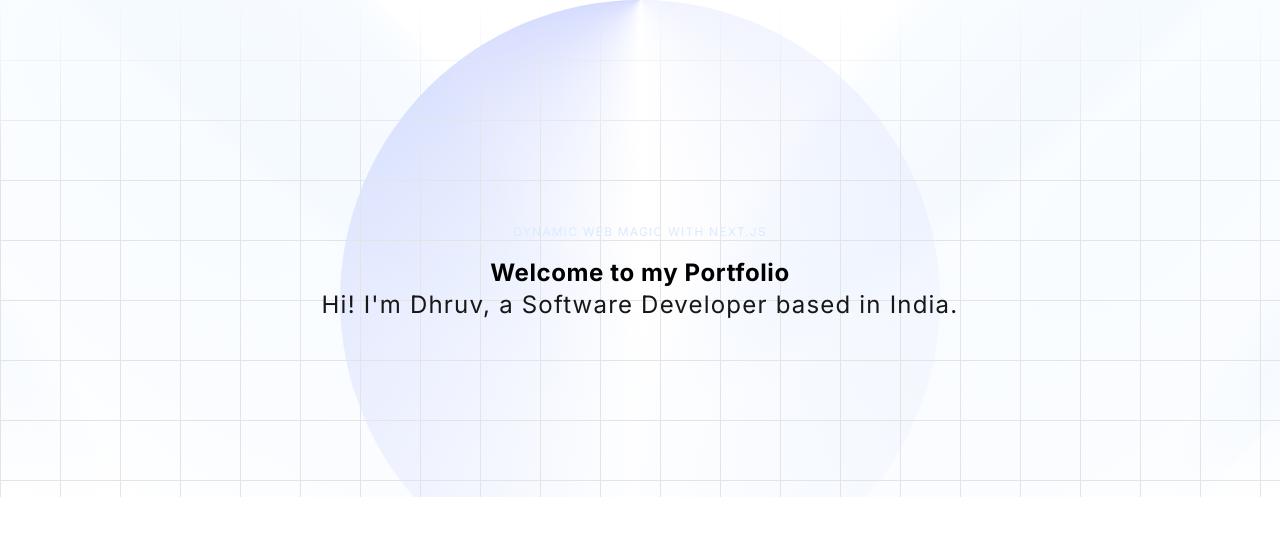
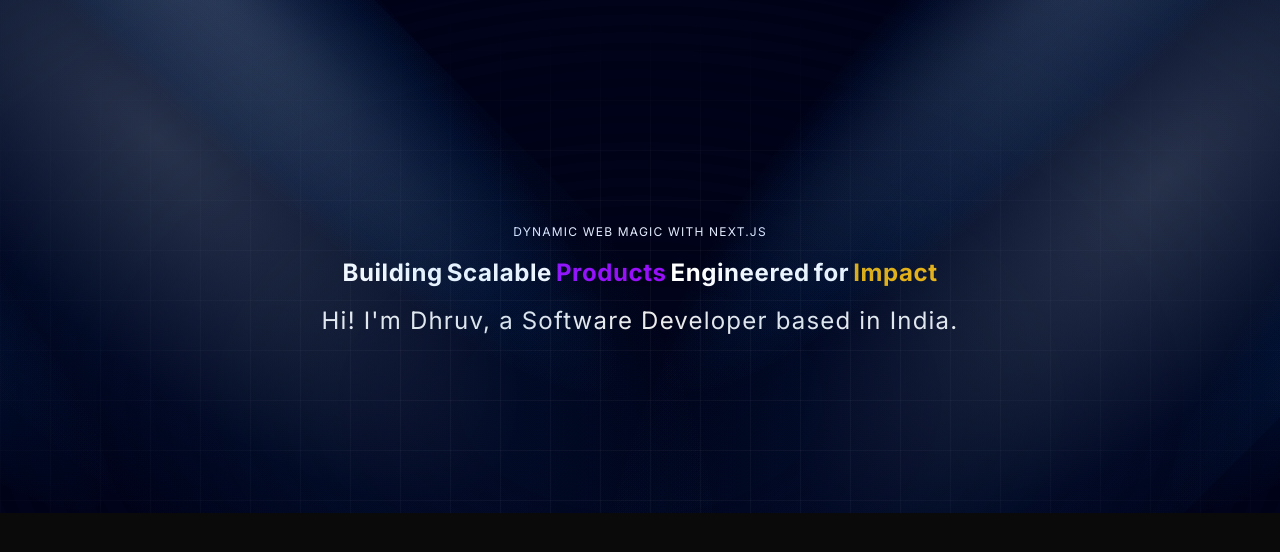
Before and after one commit to dhruvsoni-2001/Portfolio, a Next.js app: page / in a window 1280 px wide. Shown: the top 552 px of the page. Built offline with nearby package versions, Linux system fonts and the light colour scheme.

Commit message:
textgeneration
Worked on text generation part

```diff
--- a/app/globals.css
+++ b/app/globals.css
@@ -1,21 +1,9 @@
 @import "tailwindcss";
+
+/* Base variables (can be your dark theme defaults) */
 :root {
-	--background: #ffffff;
-	--foreground: #171717;
-}
-
-@theme inline {
-	--color-background: var(--background);
-	--color-foreground: var(--foreground);
-	--font-sans: var(--font-geist-sans);
-	--font-mono: var(--font-geist-mono);
-	--animate-spotlight: spotlight 2s ease 0.75s 1 forwards;
-}
-
-@media (prefers-color-scheme: dark) {
-	:root {
-		--background: #0a0a0a;
-		--foreground: #ededed;
+    --background: #0a0a0a; /* Dark background */
+    --foreground: #ededed; /* Light foreground */
     --color-bg-black-100: #000319;
     --color-black-200: rgba(17, 25, 40, 0.75);
     --color-black-300: rgba(255, 255, 255, 0.125);
@@ -23,7 +11,9 @@
     --color-white-200: #c1c2d3;
     --color-blue-100: #e4ecff;
 
-		--border: hsl(220 14% 95%);
+
+    /* Add your other dark mode variables here if they are not already defined within a dark: variant in Tailwind config */
+    --border: hsl(220 14% 95%); /* Adjust these to your dark theme values */
     --input: hsl(220 14% 97%);
     --ring: hsl(220 13% 91%);
     --primary: hsl(262 83% 58%);
@@ -41,12 +31,25 @@
     --card: hsl(0 0% 100%);
     --card-foreground: hsl(240 10% 10%);
 }
-}
+
+/* Remove the @media (prefers-color-scheme: dark) block entirely if you want to force dark mode.
+   The 'dark' class on the HTML element will ensure these variables are picked up by Tailwind's dark: variant. */
+
 
 body {
     background: var(--background);
     color: var(--foreground);
     font-family: Arial, Helvetica, sans-serif;
+}
+
+/* Your existing @theme inline and @layer utilities remain the same */
+@theme inline {
+    --color-background: var(--background);
+    --color-foreground: var(--foreground);
+    /* Ensure these are correctly pointing to your font variables if you're using them */
+    /* --font-sans: var(--font-geist-sans); */
+    /* --font-mono: var(--font-geist-mono); */
+    --animate-spotlight: spotlight 2s ease 0.75s 1 forwards;
 }
 
 @layer utilities {
--- a/app/layout.tsx
+++ b/app/layout.tsx
@@ -26,9 +26,8 @@ export default function RootLayout({
   children: React.ReactNode;
 }>) {
   return (
-    <html lang="en">
-      <body
-        className={`${inter.className}`}      >
+    <html lang="en" className="dark"> {/* <- force dark mode */}
+      <body className={`${inter.className}`}>
         {children}
       </body>
     </html>
--- a/components/Hero.tsx
+++ b/components/Hero.tsx
@@ -10,10 +10,9 @@ const Hero = () => {
 			 *  Link: https://ui.aceternity.com/components/spotlight
 			 */}
 			<div>
-				<Spotlight
-					conicalGradient="conic-gradient(from 180deg at 50% 0%, #fff 0deg, #a5b4fc 90deg, transparent 360deg)"
-					className="top-0 left-1/2 -translate-x-1/2"
-				/>
+				<Spotlight />
+				<Spotlight />
+				<Spotlight />
 			</div>
 
 			{/**
@@ -28,9 +27,8 @@ const Hero = () => {
 				{/* Radial gradient for the container to give a faded look */}
 				<div
 					className="absolute top-0 left-0 h-full w-full
-      bg-[linear-gradient(to_right,#e4e4e7_1px,transparent_1px),linear-gradient(to_bottom,#e4e4e7_1px,transparent_1px)]
-      dark:bg-[linear-gradient(to_right,rgba(255,255,255,0.05)_1px,transparent_1px),linear-gradient(to_bottom,rgba(255,255,255,0.05)_1px,transparent_1px)]
-      bg-[size:60px_60px]
+      bg-[linear-gradient(to_right,rgba(255,255,255,0.04)_1px,transparent_1px),linear-gradient(to_bottom,rgba(255,255,255,0.04)_1px,transparent_1px)]
+      bg-[size:50px_50px]
       [mask-image:linear-gradient(to_bottom,transparent_0%,black_20%,black_80%,transparent_100%)]"
 				></div>
 				<div
@@ -51,9 +49,12 @@ const Hero = () => {
 					 *
 					 *  change md:text-6xl, add more responsive code
 					 */}
-					 <TextGenerateEffect words="Welcome to my Portfolio" />
+					<TextGenerateEffect
+						words="Building Scalable Products Engineered for Impact"
+						className="text-center text-[40px] md:text-5xl lg:text-6xl"
+					/>
 
-					<p className="text-center md:tracking-wider mb-4 text-sm md:text-lg lg:text-2xl">
+					<p className="text-center md:tracking-wider my-4 text-sm md:text-lg lg:text-2xl ">
 						Hi! I&apos;m Dhruv, a Software Developer based in India.
 					</p>
 				</div>
--- a/components/ui/spotlight-new.tsx
+++ b/components/ui/spotlight-new.tsx
@@ -6,7 +6,6 @@ type SpotlightProps = {
 	gradientFirst?: string;
 	gradientSecond?: string;
 	gradientThird?: string;
-  conicalGradient?: string;
 	translateY?: number;
 	width?: number;
 	height?: number;
@@ -18,9 +17,8 @@ type SpotlightProps = {
 
 export const Spotlight = ({
 	gradientFirst = "radial-gradient(68.54% 68.72% at 55.02% 31.46%, hsla(210, 100%, 85%, .08) 0, hsla(210, 100%, 55%, .02) 50%, hsla(210, 100%, 45%, 0) 80%)",
-  gradientSecond = "radial-gradient(50% 50% at 50% 50%, hsla(210, 100%, 85%, .06) 0, hsla(210, 100%, 55%, .02) 80%, transparent 100%)",
-  gradientThird = "radial-gradient(50% 50% at 50% 50%, hsla(210, 100%, 85%, .04) 0, hsla(210, 100%, 45%, .02) 80%, transparent 100%)",
-  conicalGradient,
+	gradientSecond = "radial-gradient(50% 50% at 50% 50%, hsla(210, 100%, 85%, .08) 0, hsla(210, 100%, 55%, .02) 80%, transparent 100%)",
+	gradientThird = "radial-gradient(50% 50% at 50% 50%, hsla(210, 100%, 85%, .08) 0, hsla(210, 100%, 45%, .02) 80%, transparent 100%)",
 	translateY = -350,
 	width = 560,
 	height = 1380,
@@ -42,23 +40,6 @@ export const Spotlight = ({
 			}}
 			className={`pointer-events-none absolute inset-0 h-full w-full ${className}`}
 		>
-      {conicalGradient && (
-        <div
-          style={{
-            position: "absolute",
-            top: 0,
-            left: "50%",
-            transform: "translateX(-50%)",
-            width: "600px",
-            height: "600px",
-            background: conicalGradient,
-            opacity: 0.5,
-            borderRadius: "50%",
-            pointerEvents: "none",
-            zIndex: 50,
-          }}
-        />
-      )}
 			<motion.div
 				animate={{
 					x: [0, xOffset, 0],
@@ -143,6 +124,7 @@ export const Spotlight = ({
 					}}
 					className={`absolute top-0 right-0 origin-top-right`}
 				/>
+
 			</motion.div>
 		</motion.div>
 	);
--- a/components/ui/text-generate-effect.tsx
+++ b/components/ui/text-generate-effect.tsx
@@ -16,6 +16,7 @@ export const TextGenerateEffect = ({
 }) => {
 	const [scope, animate] = useAnimate();
 	const wordsArray = words.split(" ");
+	const charsArray = words.split("");
 	useEffect(() => {
 		animate(
 			"span",
@@ -30,14 +31,23 @@ export const TextGenerateEffect = ({
 		);
 	}, [scope.current]);
 
+	const highlightWords: { [key: string]: string } = {
+		products: "text-purple-600",
+		impact: "text-yellow-500",
+	};
 	const renderWords = () => {
 		return (
-      <motion.div ref={scope}>
+			<motion.div ref={scope} className="flex flex-wrap justify-center gap-1">
 				{wordsArray.map((word, idx) => {
+					const cleanWord = word.toLowerCase().replace(/[^a-z]/gi, ""); // Remove punctuation
+					const highlightClass =
+						highlightWords[cleanWord] ||
+						"text-white  opacity-0";
+
 					return (
 						<motion.span
 							key={word + idx}
-              className="dark:text-white text-black opacity-0"
+							className={`${highlightClass} opacity-0`}
 							style={{
 								filter: filter ? "blur(10px)" : "none",
 							}}
@@ -49,7 +59,6 @@ export const TextGenerateEffect = ({
 			</motion.div>
 		);
 	};
-
 	return (
 		<div className={cn("font-bold", className)}>
 			<div className="mt-4">
```
Also changed, not shown: 1 other file (tests, documents, lock files or other folders). Lines whose indentation alone changed are shown as unchanged.
